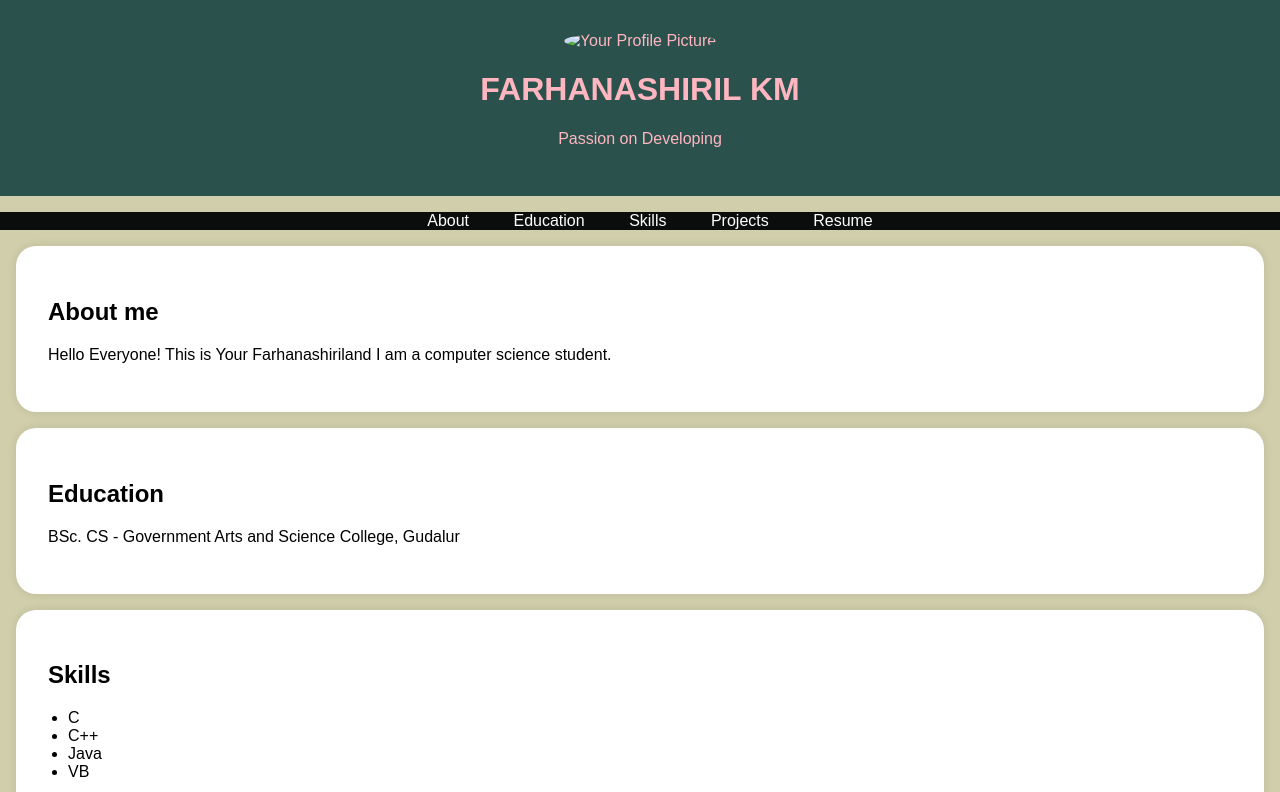
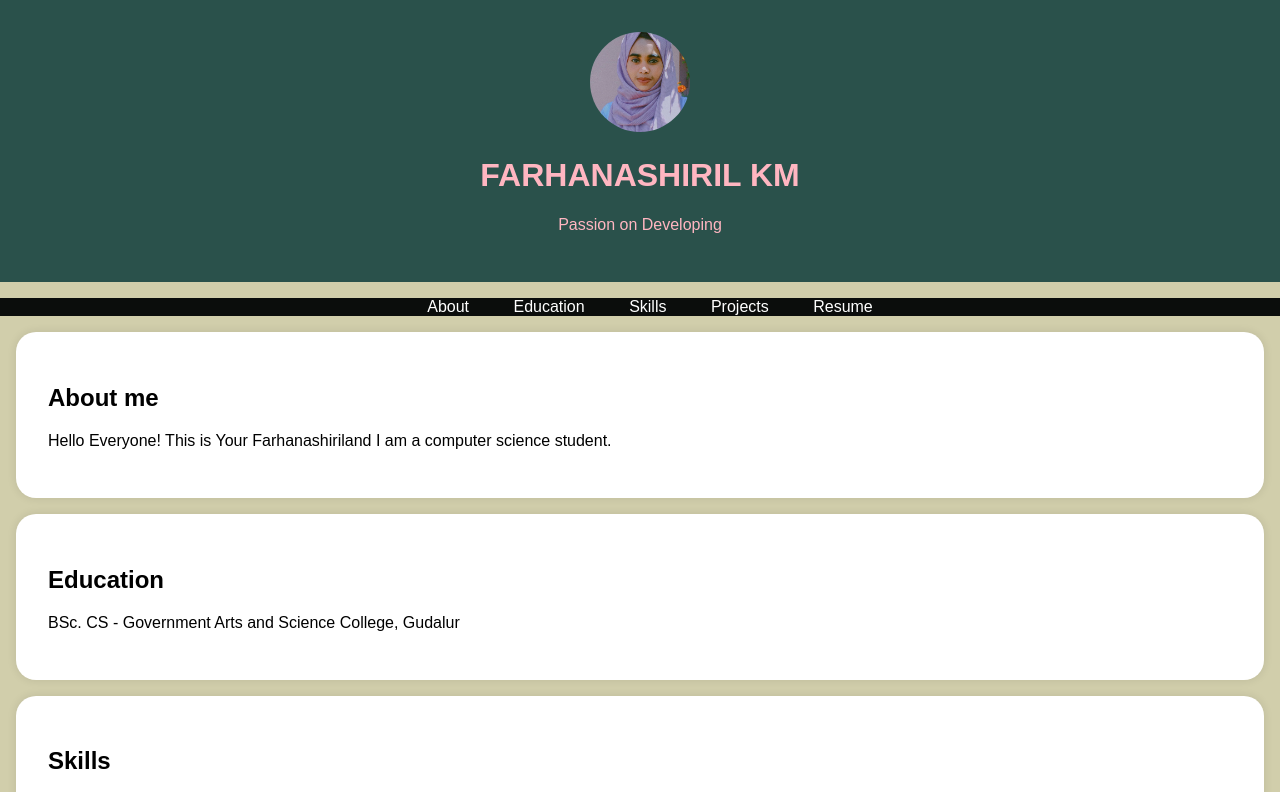
Before and after one commit to Farhanashiril08/Digitalportfolio-, a plain HTML site: page index.html in a window 1280 px wide. Shown: the top 792 px of the page. Drawn offline with Linux system fonts and the light colour scheme.

Commit message:
Update index.html

```diff
--- a/index.html
+++ b/index.html
@@ -84,7 +84,7 @@
     <header>
         <div class="header-content">
             <!-- Add your profile picture here -->
-            <img src=" /img/IMG-20230403-WA0016~2.jpg  "alt="Your Profile Picture" class="profile-picture">
+            <img src="IMG-20230403-WA0016~2.jpg "alt="Your Profile Picture" class="profile-picture">
             <h1>FARHANASHIRIL KM</h1>
             <p>Passion on Developing</p>
         </div>
```
